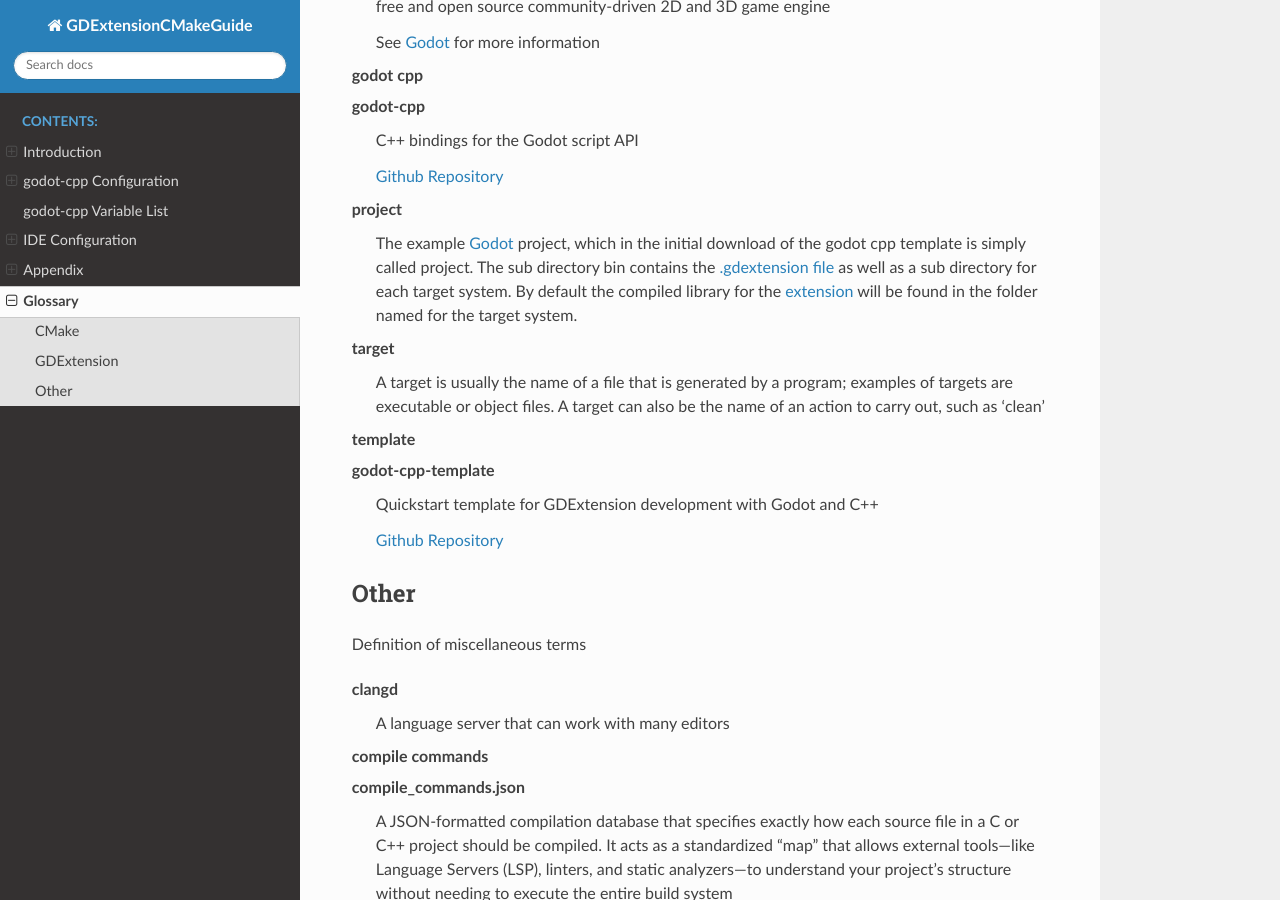
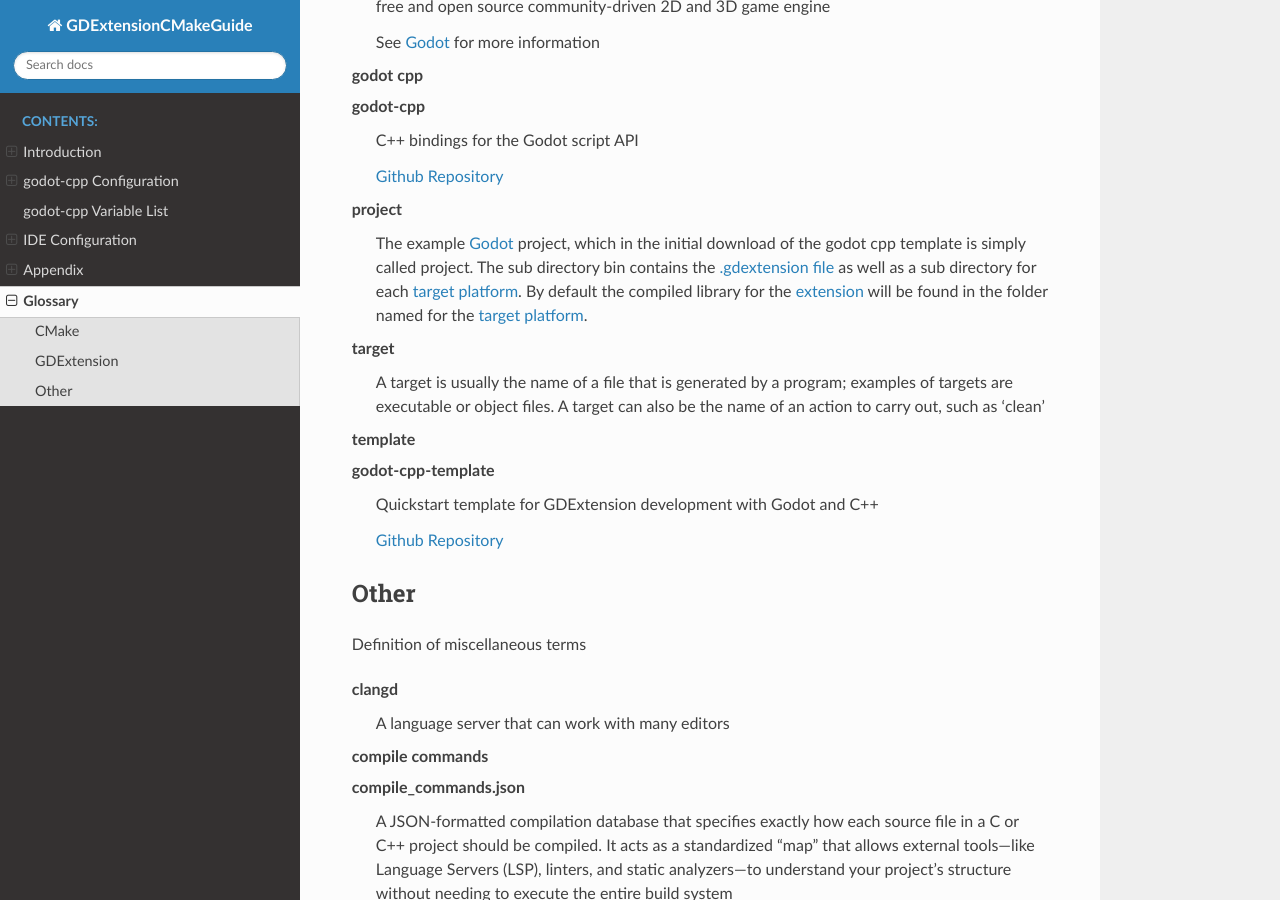
Before and after one commit to silenuz/GDExtension_CMake, a Sphinx documentation site: the page built from docs/source/glossary.rst, in a window 1280 px wide and 900 px high, scrolled down 2085 px. Built offline with Sphinx 7.4.7 and the Read the Docs theme 3.1.0, drawn with Linux system fonts in a browser that asks for light colours.

Commit message:
fixed glossary description of example project

```diff
--- a/docs/source/glossary.rst
+++ b/docs/source/glossary.rst
@@ -102,8 +102,8 @@ Definition of terms specific to GDExtension development
 
    project
        The example :term:`Godot` project, which in the initial download of the :term:`godot cpp template` is simply called project.
-       The sub directory bin contains the :term:`.gdextension file` as well as a sub directory for each target system.
-       By default the compiled library for the :term:`extension` will be found in the folder named for the target system.
+       The sub directory bin contains the :term:`.gdextension file` as well as a sub directory for each :term:`target platform`.
+       By default the compiled library for the :term:`extension` will be found in the folder named for the :term:`target platform`.
 
 
    target
```
